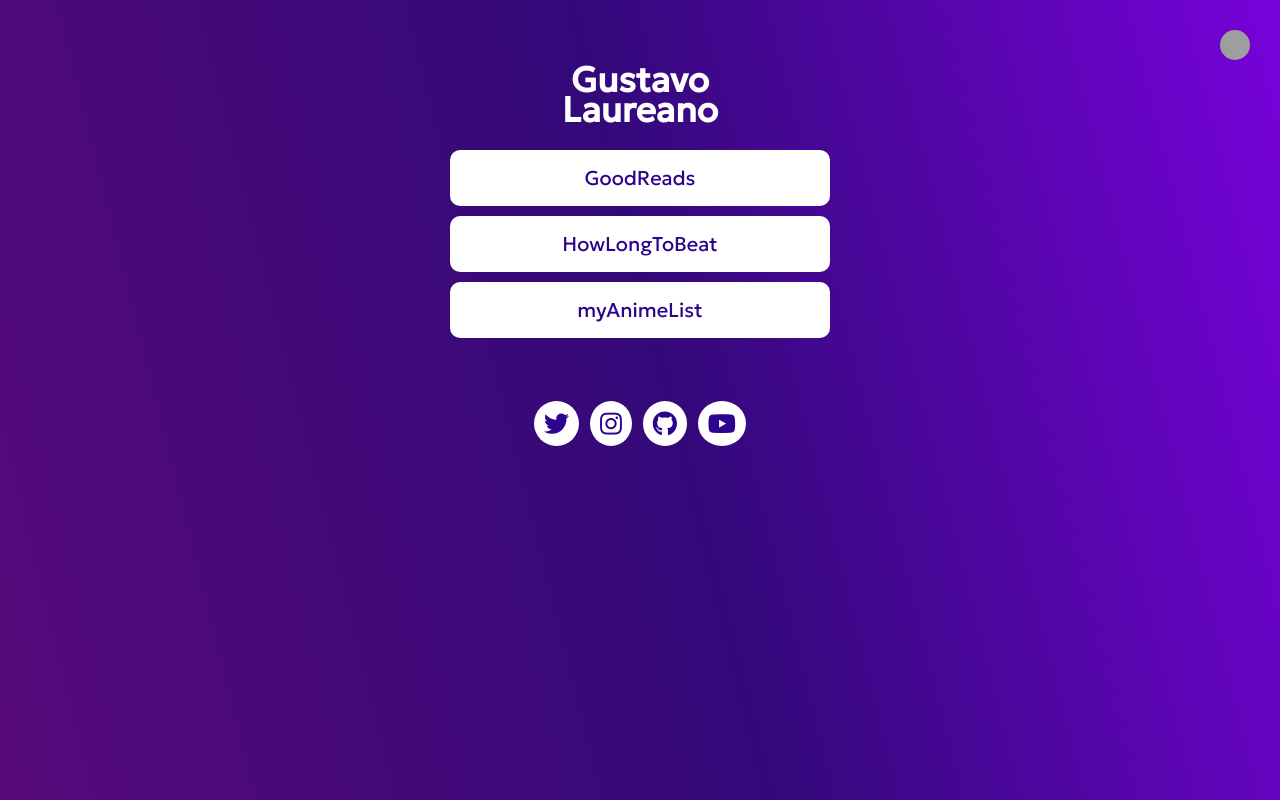
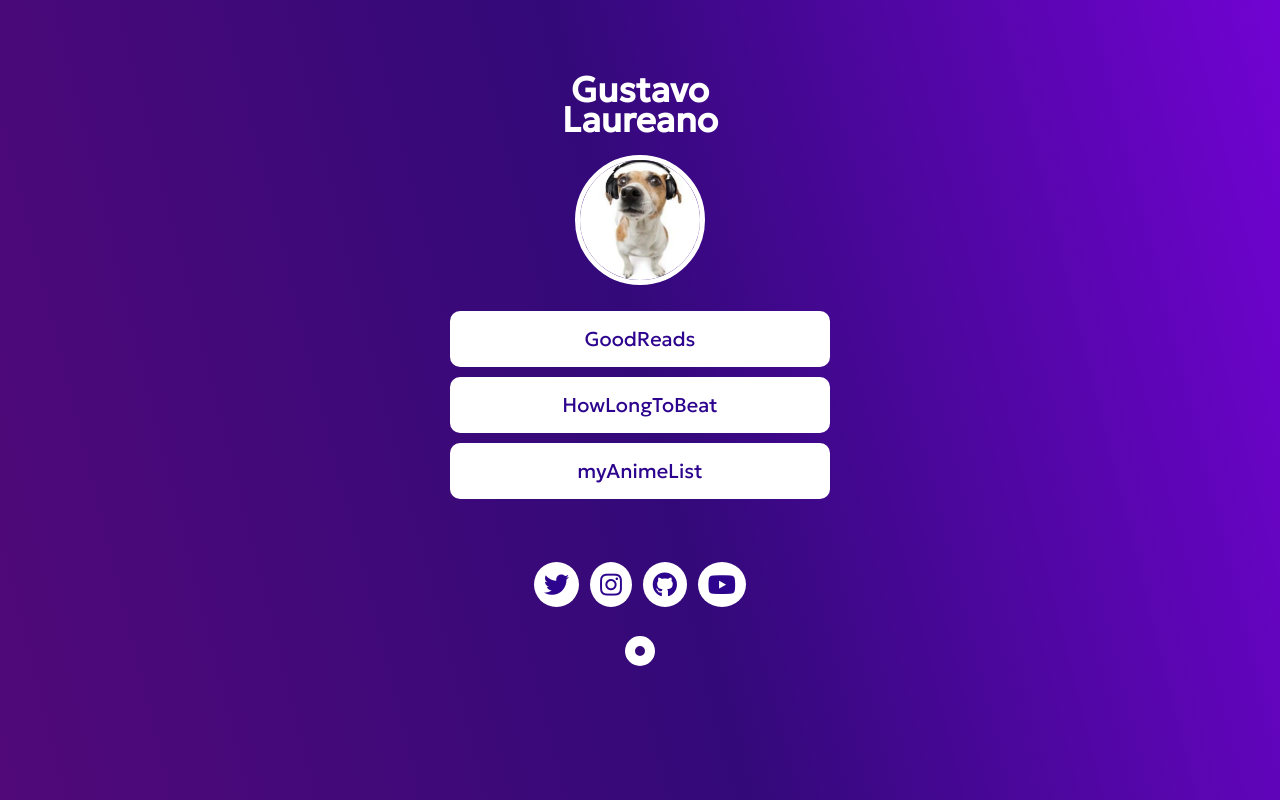
Before and after one commit to gustavo-laureano/linkcenter, a plain HTML site: page index.html in a window 1280 px wide. Drawn offline with Linux system fonts and the light colour scheme.

Commit message:
pp, design optmizations

```diff
--- a/index.html
+++ b/index.html
@@ -16,7 +16,7 @@
 <body>
     <div id="main">
         <h1>Gustavo Laureano</h1>
-
+    <img id="pp" src="images/pp.png">
     <div id="list">
 <a href="http://www.goodreads.com/gustavolaureano" target="_blank" class="linkbox">GoodReads</a>
 <a href="https://howlongtobeat.com/user/guxta13" target="_blank" class="linkbox">HowLongToBeat</a>
@@ -46,7 +46,7 @@
     </div>
     <div id="info">Veja mais projetos no github.</div>
 <footer></footer>
-<img id="btn" onclick="theme()">
+<div id="btn" onclick="theme()"></div>
 </div>
 
 
--- a/script.js
+++ b/script.js
@@ -12,4 +12,5 @@ function theme(){
     document.getElementById('info').style.display = "block";
 //sumir com o tempo
 
-  }*/
+  }
+*/
--- a/style.css
+++ b/style.css
@@ -2,7 +2,7 @@ html.light{
     --main-color: white;
     --main-bg: #2d048d;
     --bg-img:linear-gradient(80deg, rgba(246,213,227,1) 0%, rgba(255,194,219,1) 29%, rgba(255,255,255,1) 55%, rgba(238,174,202,1) 100%);
-    --icon: url(https://pixsector.com/cache/afa23d3a/av1c12f667576e96088e6.png);
+    --icon: url();
     --link-hover: rgba(255, 255, 255, 0.158);
     --icon-hover: rgba(99, 8, 204, 0.151);
 }
@@ -11,8 +11,7 @@ html.light{
     --main-bg: white;
 
     --bg-img: linear-gradient(76deg, rgba(91,9,121,1) 5%, rgba(51,9,121,1) 50%, rgba(144,0,255,1) 100%);
-    --icon: url(https://www.nicepng.com/png/full/204-2043038_white-lightbulb-icon-light-bulb-icon-white.png);
-    --link-hover: rgba(255, 255, 255, 0.158);
+    --icon: url();
     --icon-hover: rgba(189, 189, 189, 0.151);
 }
 * {
@@ -42,12 +41,29 @@ body {
 h1{
     font-size: 35px;
     width: 50%;
-    margin: auto;
+    margin: 10px auto;
     line-height: 30px;
     text-align: center;
 }
+
+#pp{
+    margin: 10px;
+    width: 120px;
+    height: 120px;
+    border: 5px solid var(--main-bg);
+    border-radius: 50%;
+    transition: 1s;
+}
+#pp:hover{
+    width: 140px;
+    height: 140px;
+    transition: 1s;
+    border: 10px solid rgba(231, 231, 231, 0.199);
+
+}
+
 div #list{
-    margin: 25px auto 25px auto;
+    margin: 10px auto 10px auto;
 }
 .linkbox{
     text-decoration: none;
@@ -102,20 +118,17 @@ footer{
  }
 
 
-img#btn{
-    position: absolute;
-    top: 30px;
-    right: 30px;
-    width: 30px;
-    height: 30px;
-    border: 0px solid var(--main-bg);
+div#btn{
+    margin: auto;
+    border: 10px solid var(--main-bg);
     border-radius: 50%;
-    content: var(--icon);
+    width: 10px;
+    height: 10px;
 
 }
 div#info{
-    background-color: rgb(34, 34, 34);
-    padding: 10px;
+    background-color: rgba(170, 170, 170, 0.185);
+    padding: 5px;
     border-radius: 10px;
     width: 50%;
     height: 50px;
```
Also changed, not shown: images/pp.gif (added), images/pp.png (added).
